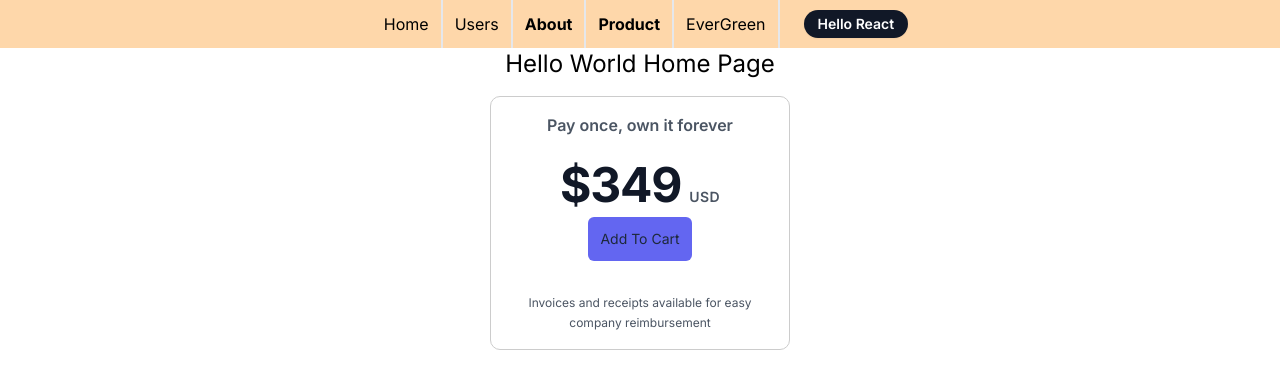
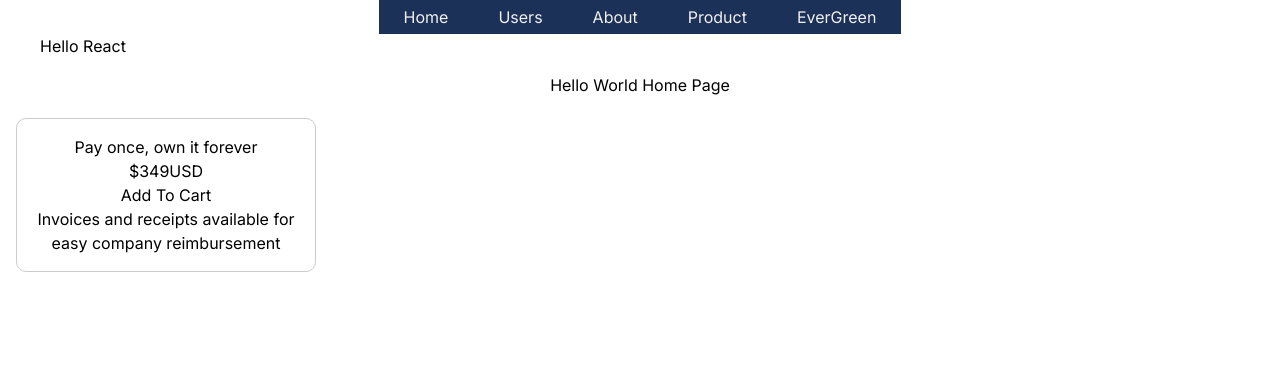
Before and after one commit to moshiuramit/next-2, a Next.js app: page / in a window 1280 px wide. Shown: the top 388 px of the page. Built offline with nearby package versions, Linux system fonts and the light colour scheme.

Commit message:
disable tailwind

```diff
--- a/app/components/nav/Nav.tsx
+++ b/app/components/nav/Nav.tsx
@@ -3,8 +3,8 @@ import Link from "next/link";
 const Nav = () => {
   return (
     <>
-      <header className="bg-orange-200 flex items-center gap-x-6 max-w-7xl w-full justify-center">
-        <nav className="flex text-center" aria-label="Global">
+      <header className="bg-orange-200 flex items-center gap-x-6 max-w-7xl w-full justify-center custom-container">
+        <nav className="flex text-center nav" aria-label="Global">
             <Link href="./" className="p-3 border-r-2 text-center">
               Home
             </Link>
--- a/app/evergreen/layout.tsx
+++ b/app/evergreen/layout.tsx
@@ -9,8 +9,10 @@ export default function UserLayout({
     <section className="flex min-h-screen flex-col items-center">
       {/* Include shared UI here e.g. a header or sidebar */}
       <Nav />
-      <p className="text-xl font-bold">Current time is {new Date().toLocaleTimeString()}</p>
-      {children}
+      <div className="custom-container">
+        <p className="text-xl font-bold">Current time is {new Date().toLocaleTimeString()}</p>
+        {children}
+      </div>
     </section>
   );
 }
--- a/app/evergreen/page.tsx
+++ b/app/evergreen/page.tsx
@@ -3,9 +3,9 @@ import { Button, CaretDownIcon, CogIcon, EditIcon, IconButton, ManualIcon, Pane,
 
 const Evergreen = () => {
   return (
-    <div className="container m-auto">
-      <div className="text-3xl text-center p-5 m-5"> Test Creative Manager</div>
-        <div className="flex justify-between secondary-nav">
+    <div className="custom-container">
+      <h2 className=""> Test Creative Manager</h2>
+        <div className="secondary-nav">
           <div className="left-side">
             <div>
               <span>Campaigns</span>
--- a/app/globals.css
+++ b/app/globals.css
@@ -35,7 +35,29 @@ body {
   height: 49px !important;
   border-color: #F0F0F0 !important;
 }
+h1,h2,h3{
+  padding: 5px;
+  margin: 10px;
+  text-align: center;
+}
+
+.custom-container {
+  max-width: 1200px;
+  margin: auto;
+}
 
 .secondary-nav {
   display: flex;
 }
+
+.nav {
+  margin: auto;
+  display: flex;
+  justify-content: center;
+}
+.nav  a {
+  display: inline-block;
+  padding: 5px 25px;
+  background-color: #1C3158;
+  color: #F0F0F0;
+}
--- a/app/users/layout.tsx
+++ b/app/users/layout.tsx
@@ -8,9 +8,13 @@ export default function UserLayout({
   return (
     <section className="flex min-h-screen flex-col items-center">
       {/* Include shared UI here e.g. a header or sidebar */}
+
       <Nav />
-      <p className="text-xl font-bold">Current time is {new Date().toLocaleTimeString()}</p>
-      {children}
+      <div className="custom-container">
+        <p className="text-xl font-bold">Current time is {new Date().toLocaleTimeString()}</p>
+        {children}
+      </div>
+
     </section>
   );
 }
--- a/postcss.config.js
+++ b/postcss.config.js
@@ -1,6 +1,6 @@
 module.exports = {
-  plugins: {
-    tailwindcss: {},
-    autoprefixer: {},
-  },
+  // plugins: {
+  //   tailwindcss: {},
+  //   autoprefixer: {},
+  // },
 }
--- a/tailwind.config.ts
+++ b/tailwind.config.ts
@@ -2,9 +2,9 @@ import type { Config } from 'tailwindcss'
 
 const config: Config = {
   content: [
-    './pages/**/*.{js,ts,jsx,tsx,mdx}',
-    './components/**/*.{js,ts,jsx,tsx,mdx}',
-    './app/**/*.{js,ts,jsx,tsx,mdx}',
+    //'./pages/**/*.{js,ts,jsx,tsx,mdx}',
+    //'./components/**/*.{js,ts,jsx,tsx,mdx}',
+    //'./app/**/*.{js,ts,jsx,tsx,mdx}',
   ],
   theme: {
     extend: {
```
